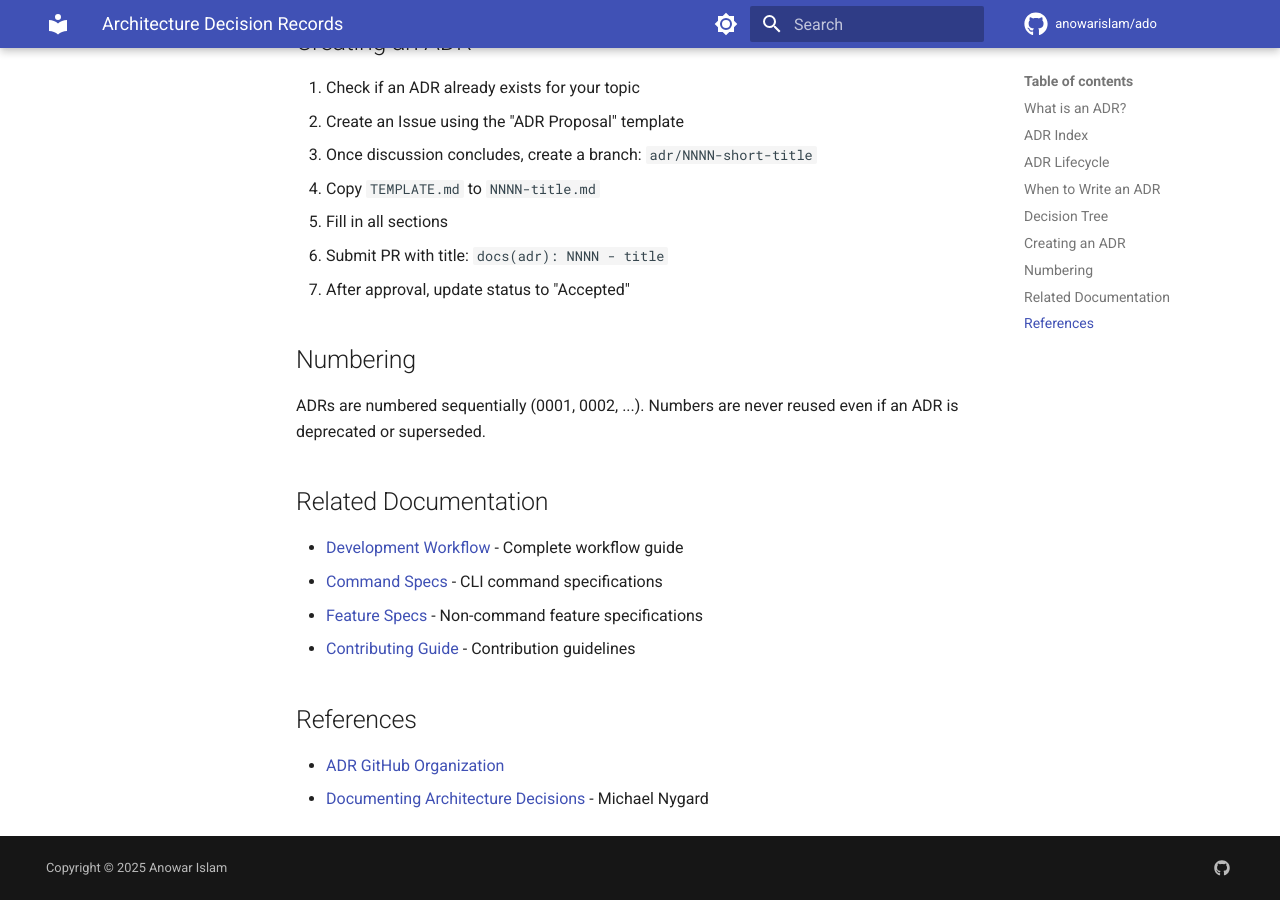
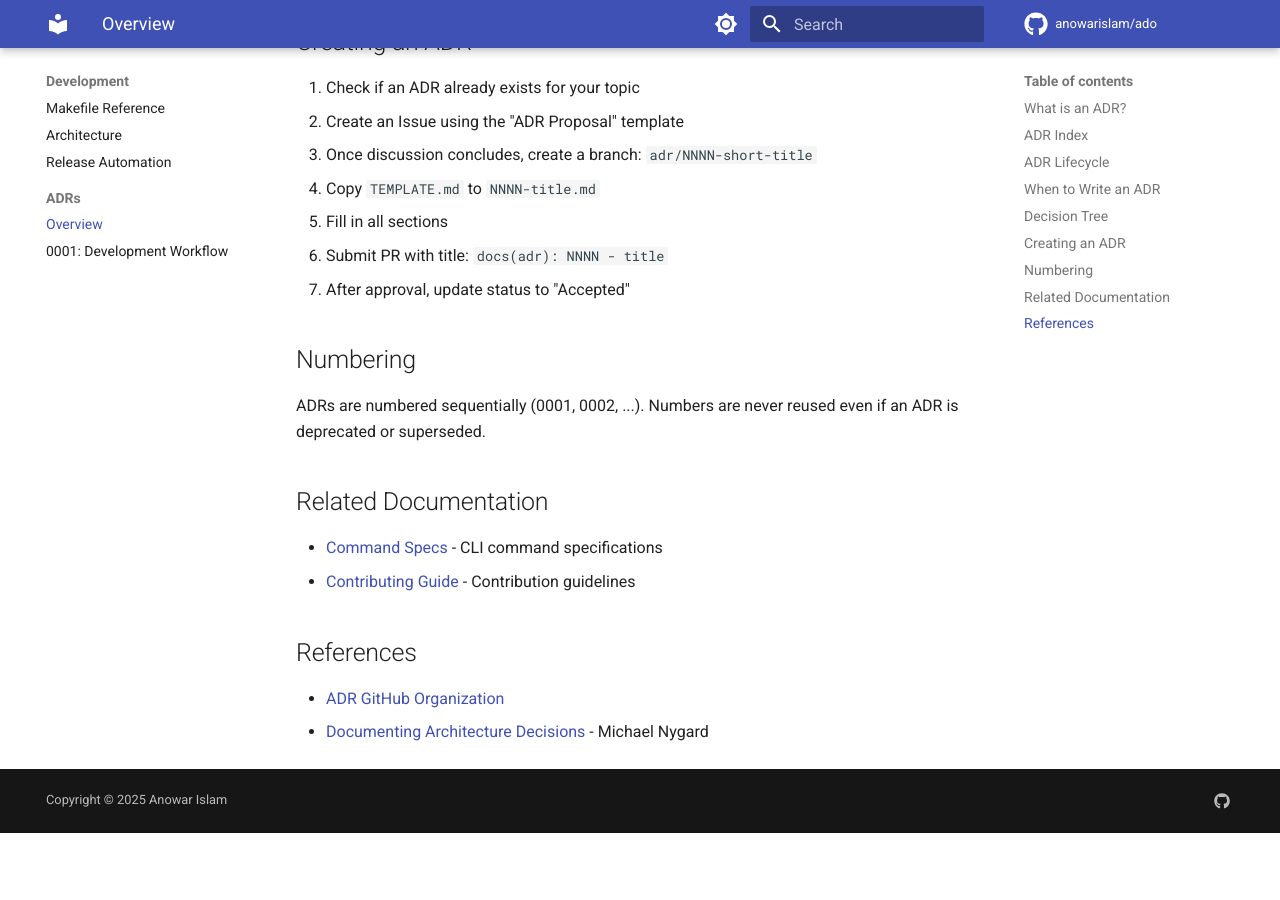
Before and after one commit to anowarislam/ado, an MkDocs documentation site: the page built from docs/adr/README.md, in a window 1280 px wide and 900 px high, scrolled down 1865 px. Built offline with MkDocs 1.6.1 and Material for MkDocs 9.7.7, drawn with Linux system fonts in a browser that asks for light colours; comment, search, counter and statistics services are not loaded; the version menu is left out; after the commit the page ends 2698 px from its top, so only the background shows below that.

Commit message:
fix(docs): add ADR pages to mkdocs navigation
- Add ADR section under Development in mkdocs.yml nav
- Remove broken link to workflow.md (will be added in PR 2)

🤖 Generated with [Claude Code](https://claude.com/claude-code)

Co-Authored-By: Claude <noreply@anthropic.com>

```diff
--- a/docs/adr/README.md
+++ b/docs/adr/README.md
@@ -75,9 +75,7 @@ ADRs are numbered sequentially (0001, 0002, ...). Numbers are never reused even
 
 ## Related Documentation
 
-- [Development Workflow](../workflow.md) - Complete workflow guide
 - [Command Specs](../commands/) - CLI command specifications
-- [Feature Specs](../features/) - Non-command feature specifications
 - [Contributing Guide](../contributing.md) - Contribution guidelines
 
 ## References
--- a/mkdocs.yml
+++ b/mkdocs.yml
@@ -111,6 +111,9 @@ nav:
       - Makefile Reference: make.md
       - Architecture: architecture.md
       - Release Automation: release.md
+      - ADRs:
+          - Overview: adr/README.md
+          - "0001: Development Workflow": adr/0001-development-workflow.md
   - Contributing:
       - Guide: contributing.md
       - Style Guides:
```
